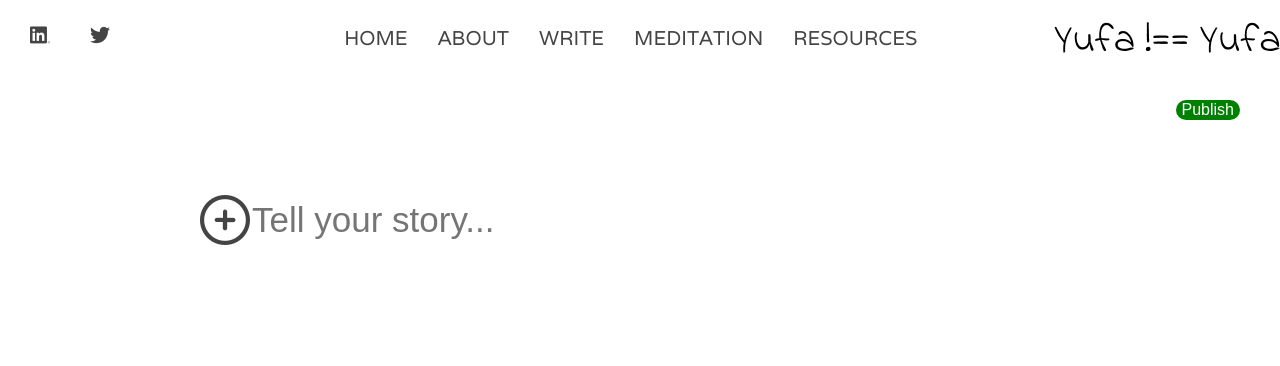
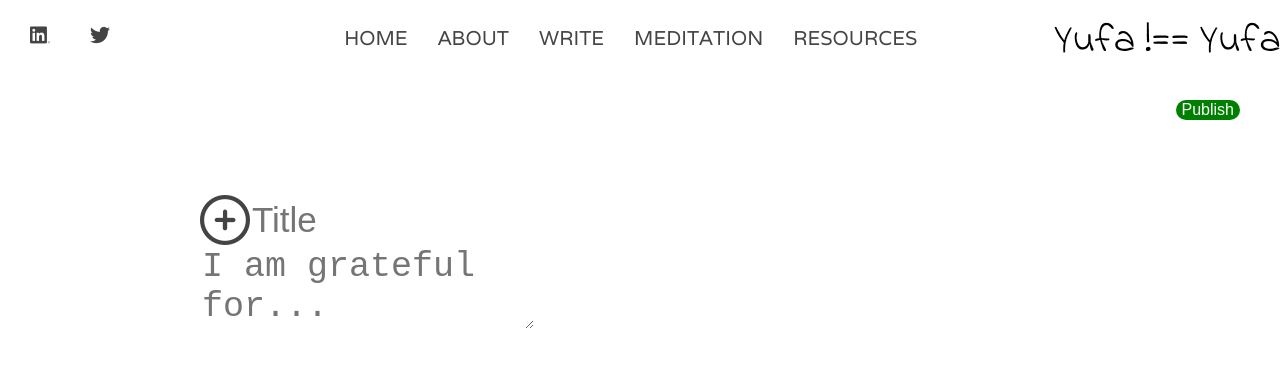
Before and after one commit to 01001101CK/projects-blog, a React app: page /write in a window 1280 px wide. Shown: the top 366 px of the page. Built offline with nearby package versions, Linux system fonts and the light colour scheme.

Commit message:
made my publish work

```diff
--- a/src/components/SinglePost.jsx
+++ b/src/components/SinglePost.jsx
@@ -17,7 +17,7 @@
             for (let i = 0; i < getPost.data.length; i++) {
                 if (getPost.data[i]._id === path) info = getPost.data[i];
             }
-            console.log(info)
+            // console.log(info)
             setPost(info)
         }
         getSinglePost()
@@ -25,11 +25,8 @@
     return (
         <div className='singlePost'>
             <div className='singlePostContainer'>
-                {post.picture && (
-                    <img src={post.picture}
-                        alt="Post Image" className="singlePostImg" />
-
-                )}
+                <img className="singlePostImg" src='https://gopher.hey.com/1200x0,q85,sKHBU78d9FGtpdLISnZJYOv3f7sOTTwNC4Rp0mSATF8U=/https://mcusercontent.com/25c33bdcf7d6a4a5939b1ae9a/images/946f9a2e-51ad-42d4-434a-2e80848ef538.jpg'
+                    alt="Post Image" />
                 <h1 className="singlePostTitle">
                     {post.title}
                     <div className="singlePostEdit">
--- a/src/components/post.jsx
+++ b/src/components/post.jsx
@@ -6,12 +6,9 @@
     // { console.log(post) }
     return (
         <div className="post">
-            {post.picture && (
-                <img className='postImg'
-                    src={post.picture}
-                    alt='postImg'
-                />
-            )}
+            <img className='postImg'
+                src='https://gopher.hey.com/1200x0,q85,sKHBU78d9FGtpdLISnZJYOv3f7sOTTwNC4Rp0mSATF8U=/https://mcusercontent.com/25c33bdcf7d6a4a5939b1ae9a/images/946f9a2e-51ad-42d4-434a-2e80848ef538.jpg'
+                alt="Post Image" />'
             <div className='postContent'>
                 <Link className="link" to={`/post/${post._id}`}>
                     <span className='postName'>
--- a/src/components/style.scss
+++ b/src/components/style.scss
@@ -259,13 +259,14 @@
         margin-left: 200px;
         display: flex;
         align-items: center;
-        position: relative;
+        flex-wrap: wrap;
     }
 
     .writeAdd {
         display: flex;
         align-items: center;
         justify-content: center;
+        flex-wrap: wrap;
         font-size: 50px;
         color: #444;
         cursor: pointer;
@@ -274,8 +275,15 @@
     .writeInput {
         font-size: 35px;
         border: none;
-        width: 70%;
+        width: 75%;
+
     }
+
+    .title {
+        width: 75%;
+    }
+
+    .content {}
 
     .writeInput:focus {
         outline: none;
--- a/src/pages/Home/Write/Write.jsx
+++ b/src/pages/Home/Write/Write.jsx
@@ -1,17 +1,38 @@
 import '../../../components/style.scss'
+import { useState } from 'react';
+import axios from 'axios';
 
 export default function Write() {
+    const [title, setTitle] = useState('')
+    const [content, setContent] = useState('')
+
+    const handleSubmit = async (e) => {
+        e.preventDefault();
+        const newPost = {
+            title,
+            content
+        };
+        try {
+            const res = await axios.post('http://localhost:8000/api/posts', newPost, { headers: { "Content-Type": "application/json" } });
+            // console.log(res)
+            window.location.replace('http://localhost:8080/post' + res.data._id)
+        } catch (err) { }
+    }
+
     return (
         <div className='write'>
             <div className="write">
-                <form className="writeForm">
+                <form className="writeForm" onSubmit={handleSubmit}>
                     <label htmlFor="fileInput">
-                        <i class="writeAdd fi fi-rr-add"></i>
+                        <i className="writeAdd fi fi-rr-add"></i>
                     </label>
                     <input type='file' id="fileInput" style={{ display: 'none' }} />
-                    <input type="text" placeholder="Tell your story..." className="writeInput" />
+                    <input type="text" placeholder='Title' className='writeInput writeTitle' onChange={e => setTitle(e.target.value)} />
+                    <div className='content'>
+                        <textarea type="text" placeholder="I am grateful for..." className="writeInput writeContent" onChange={e => setContent(e.target.value)} />
+                    </div>
+                    <button className='submit' type='submit'>Publish</button>
                 </form>
-                <button className='submit'>Publish</button>
             </div>
         </div>
     )
```
